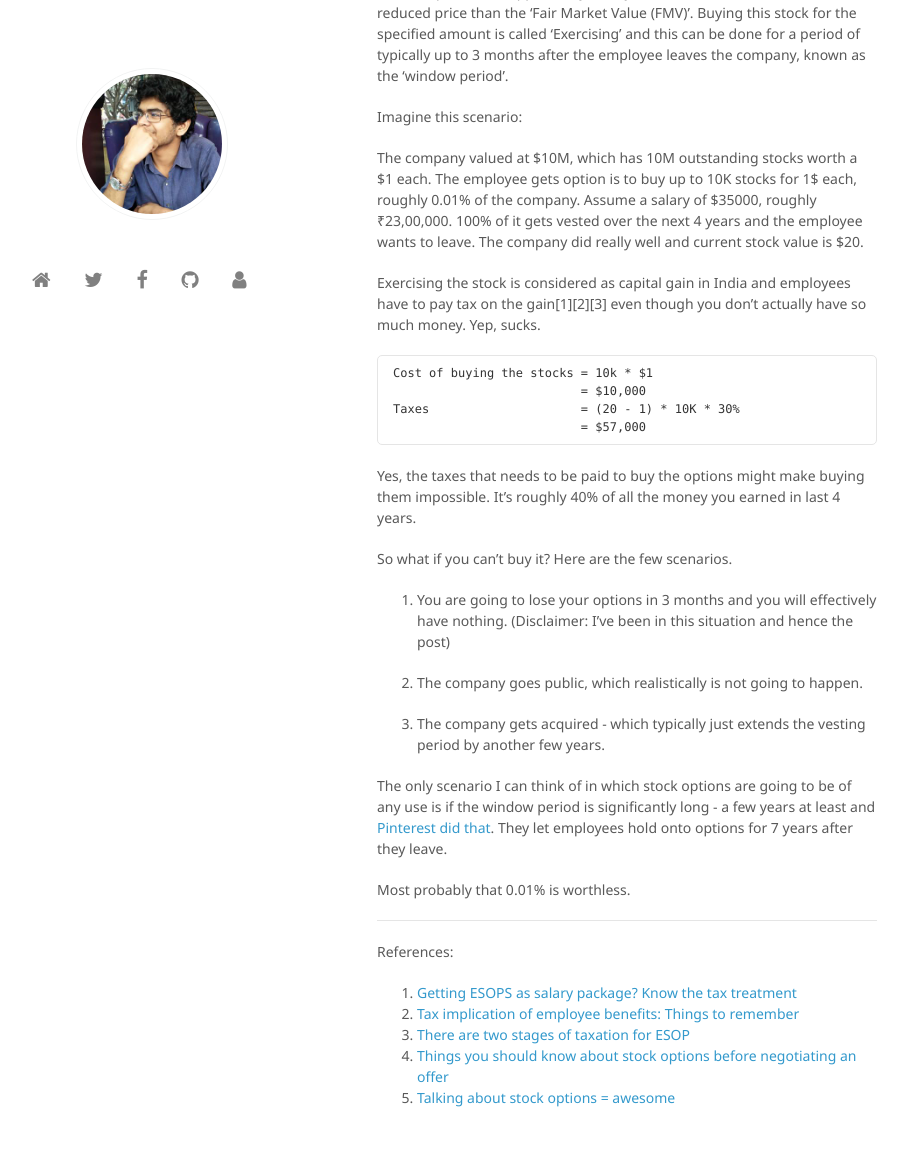
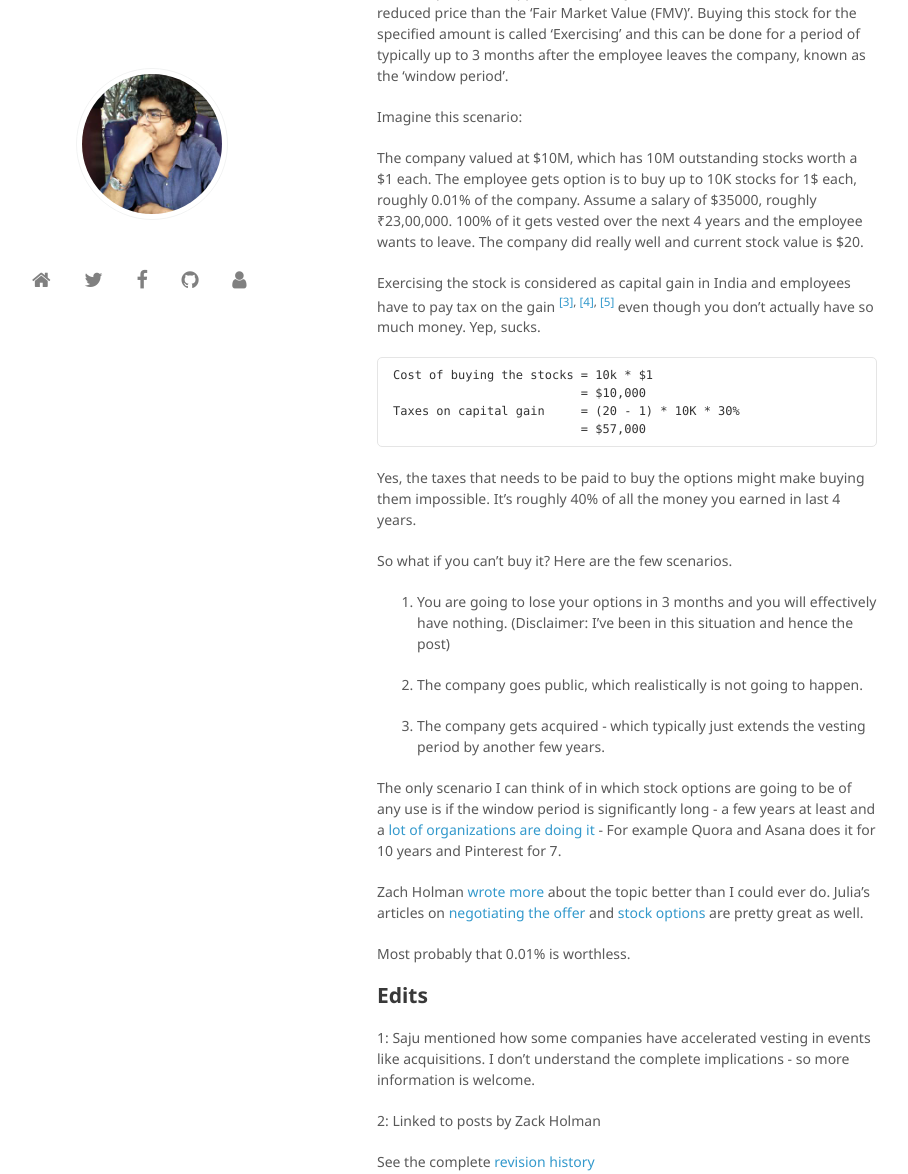
Before and after one commit to jaseemabid/blog, a Jekyll site: the page built from _posts/2016-11-24-equity.md, in a window 1280 px wide and 1400 px high, scrolled down 366 px, cut to the strip 0-1174 px from the top of the window. Shown: the whole strip, without its empty margins (193-1101 px from the left). Built offline with Jekyll 4.4.1, drawn with Linux system fonts in a browser that asks for light colours; nearby versions of some CDN libraries.

Commit message:
Post updates
1. Mention taxes are only on tax gain, not total
2. Mention accelerated vesting
3. More company examples
4. More links and revision history
5. Cosmetics

````diff
--- a/_posts/2016-11-24-equity.md
+++ b/_posts/2016-11-24-equity.md
@@ -8,12 +8,10 @@ title: Startups, Stock Options and all that buzz
 > Please report any errors and the post will be updated accordingly.
 
 
-I've been talking to a lot of companies since I left my job
-at [Fybr](http://www.fybr-tech.com), and some of those conversations end up at
-compensations and perks -
-mainly [Stock Options](https://en.wikipedia.org/wiki/Employee_stock_option). It
-was sold to me multiple times as something immensely valuable and I hope to
-clarify some nuances with this post.
+I've been talking to a lot of companies since I left my job at [Fybr][1], and
+some of those conversations end up at compensations and perks -
+mainly [Stock Options][2]. It was sold to me multiple times as something
+immensely valuable and I hope to clarify some nuances with this post.
 
 A stock option is an opportunity to buy a certain number of stocks at a reduced
 price than the 'Fair Market Value (FMV)'. Buying this stock for the specified
@@ -29,13 +27,13 @@ vested over the next 4 years and the employee wants to leave. The company did
 really well and current stock value is $20.
 
 Exercising the stock is considered as capital gain in India and employees have
-to pay tax on the gain[1][2][3] even though you don't actually have so much
-money. Yep, sucks.
+to pay tax on the gain <sup>[[3]][3], [[4]][4], [[5]][5]</sup> even though you
+don't actually have so much money. Yep, sucks.
 
 ```
 Cost of buying the stocks = 10k * $1
                           = $10,000
-Taxes                     = (20 - 1) * 10K * 30%
+Taxes on capital gain     = (20 - 1) * 10K * 30%
                           = $57,000
 ```
 
@@ -54,21 +52,36 @@ nothing. (Disclaimer: I've been in this situation and hence the post)
 
 
 The only scenario I can think of in which stock options are going to be of any
-use is if the window period is significantly long - a few years at least
-and
-[Pinterest did that](http://www.businessinsider.in/Pinterest-just-made-a-deal-with-employees-that-could-rock-the-startup-world/articleshow/46670004.cms).
-They let employees hold onto options for 7 years after they leave.
+use is if the window period is significantly long - a few years at least and
+a [lot of organizations are doing it][6] - For example Quora and Asana does it
+for 10 years and Pinterest for 7.
 
+Zach Holman [wrote][7] [more][8] about the topic better than I could ever do.
+Julia's articles on [negotiating the offer][9] and [stock options][10] are
+pretty great as well.
 
 Most probably that 0.01% is worthless.
 
----
+## Edits
 
+1: Saju mentioned how some companies have accelerated vesting in events like
+acquisitions. I don't understand the complete implications - so more information
+is welcome.
 
-References:
+2: Linked to posts by Zack Holman
 
-1. [Getting ESOPS as salary package? Know the tax treatment](https://blog.cleartax.in/getting-esops-salary-package-know-tax-treatment)
-2. [Tax implication of employee benefits: Things to remember](http://www.ey.com/in/en/newsroom/news-releases/published-editorial---tax-implication-of-employee-benefits-things-to-remember)
-3. [There are two stages of taxation for ESOP](http://www.livemint.com/Money/PKUJZ2fkMSPPTJu30VeJXI/There-are-two-stages-of-taxation-for-ESOP.html)
-4. [Things you should know about stock options before negotiating an offer](https://jvns.ca/blog/2015/12/30/do-the-math-on-your-stock-options/)
-5. [Talking about stock options = awesome](http://jvns.ca/blog/2016/01/06/talking-about-stock-options/)
+See the complete [revision history][11]
+
+<!-- References -->
+
+[1]: http://www.fybr-tech.com "Fybr"
+[2]: https://en.wikipedia.org/wiki/Employee_stock_option "Employee stock option | Wikipedia"
+[3]: https://blog.cleartax.in/getting-esops-salary-package-know-tax-treatment "Getting ESOPS as salary package? Know the tax treatment"
+[4]: http://www.ey.com/in/en/newsroom/news-releases/published-editorial---tax-implication-of-employee-benefits-things-to-remember "Tax implication of employee benefits: Things to remember"
+[5]: http://www.livemint.com/Money/PKUJZ2fkMSPPTJu30VeJXI/There-are-two-stages-of-taxation-for-ESOP.html "There are two stages of taxation for ESOP"
+[6]: https://github.com/holman/extended-exercise-windows "Startups with Extended Exercise Windows"
+[7]: https://zachholman.com/posts/fuck-your-90-day-exercise-window/
+[8]: https://zachholman.com/posts/the-new-10-year-vesting-schedule
+[9]: https://jvns.ca/blog/2015/12/30/do-the-math-on-your-stock-options/ "Things you should know about stock options before negotiating an offer"
+[10]: http://jvns.ca/blog/2016/01/06/talking-about-stock-options/ "Talking about stock options = awesome"
+[11]: https://github.com/jaseemabid/jaseemabid.github.com/commits/master/_posts/2016-11-24-equity.md
````
